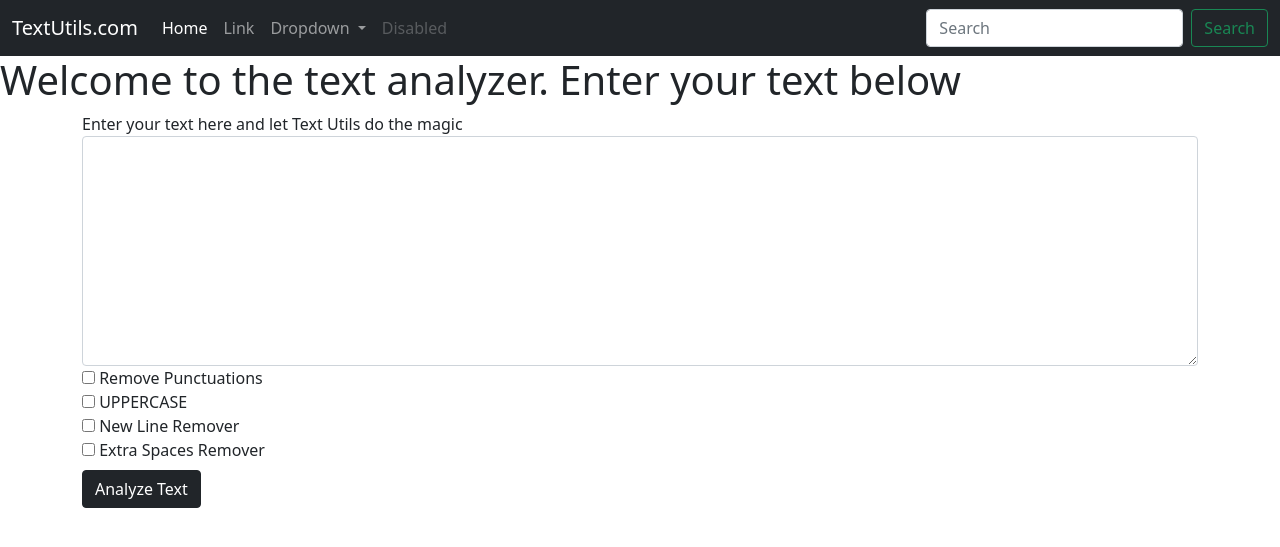
After one commit to Gayatri-Shastri7/Django_Text_Analyser, a Python web app: template templates/index1.html in a window 1280 px wide. The commit adds this page. Shown: the top 547 px of the page. Run offline with Jinja, Linux system fonts and the light colour scheme; the template is opened without the code that fills it, so the values that code supplies are empty; some libraries are stand-ins or nearby versions.

Commit message:
First commit

```diff
--- a/templates/analyze.html
+++ b/templates/analyze.html
@@ -7,7 +7,7 @@
 <body>
 <h1>Your Analyzed Text - {{ purpose }}</h1>
 <p>
-    {{ analyzed_text }}
+    <pre>{{ analyzed_text }}</pre>
 
 </p>
 </body>
--- a/templates/index.html
+++ b/templates/index.html
@@ -10,6 +10,12 @@
     <textarea name='text' style='margin: 0px; width: 721px; height: 93px;'></textarea><br>
 
     <input type="checkbox" name="removepunc"> Remove Punctuations<br>
+    <input type="checkbox" name="fullcaps"> UPPERCASE<br>
+    <input type="checkbox" name="newlineremover"> New Line Remover<br>
+    <input type="checkbox" name="extraspaceremover"> Extra Spaces Remover<br>
+    <input type="checkbox" name="charcount"> Counts no. of character<br>
+
+
     <button type='submit'> Analyze Text</button>
 
 </form>
--- /dev/null
+++ b/templates/index1.html
@@ -0,0 +1,131 @@
+<!DOCTYPE html>
+<html lang="en">
+<head>
+    <link href="https://cdn.jsdelivr.net/npm/bootstrap@5.0.1/dist/css/bootstrap.min.css" rel="stylesheet" integrity="sha384-+0n0xVW2eSR5OomGNYDnhzAbDsOXxcvSN1TPprVMTNDbiYZCxYbOOl7+AMvyTG2x" crossorigin="anonymous">
+    <meta charset="UTF-8">
+    <title>Text Utils</title>
+</head>
+<body>
+<nav class="navbar navbar-expand-lg navbar-dark bg-dark">
+    <div class="container-fluid">
+        <a class="navbar-brand" href="#">TextUtils.com</a>
+      <button class="navbar-toggler" type="button" data-bs-toggle="collapse" data-bs-target="#navbarSupportedContent" aria-controls="navbarSupportedContent" aria-expanded="false" aria-label="Toggle navigation">
+        <span class="navbar-toggler-icon"></span>
+      </button>
+      <div class="collapse navbar-collapse" id="navbarSupportedContent">
+        <ul class="navbar-nav me-auto mb-2 mb-lg-0">
+          <li class="nav-item">
+            <a class="nav-link active" aria-current="page" href="#">Home</a>
+          </li>
+          <li class="nav-item">
+            <a class="nav-link" href="#">Link</a>
+          </li>
+          <li class="nav-item dropdown">
+            <a class="nav-link dropdown-toggle" href="#" id="navbarDropdown" role="button" data-bs-toggle="dropdown" aria-expanded="false">
+              Dropdown
+            </a>
+            <ul class="dropdown-menu" aria-labelledby="navbarDropdown">
+              <li><a class="dropdown-item" href="#">Action</a></li>
+              <li><a class="dropdown-item" href="#">Another action</a></li>
+              <li><hr class="dropdown-divider"></li>
+              <li><a class="dropdown-item" href="#">Something else here</a></li>
+            </ul>
+          </li>
+          <li class="nav-item">
+            <a class="nav-link disabled" href="#" tabindex="-1" aria-disabled="true">Disabled</a>
+          </li>
+        </ul>
+        <form class="d-flex">
+          <input class="form-control me-2" type="search" placeholder="Search" aria-label="Search">
+          <button class="btn btn-outline-success" type="submit">Search</button>
+        </form>
+      </div>
+    </div>
+  </nav>
+
+  <h1>Welcome to the text analyzer. Enter your text below</h1>
+  <!-- <form action='/analyze' method='get'>
+
+    <div class="mb-3" >
+
+            <label for="exampleFormControlTextarea1" class="form-label">Example textarea</label>
+            <textarea class="form-control" id="exampleFormControlTextarea1" rows="3"></textarea> -->
+
+            <div class="container">
+
+                <form action='/analyze' method='get'>
+
+
+
+                <div class="form-group">
+                  <label for="exampleFormControlTextarea1">Enter your text here and let Text Utils do the magic</label>
+                  <textarea class="form-control" name='text' id="exampleFormControlTextarea1" rows="9"></textarea>
+                </div>
+
+              <div class="custom-control custom-switch">
+                <input type="checkbox" name="removepunc" class="custom-control-input" id="customSwitch1">
+                <label class="custom-control-label" for="customSwitch1">Remove Punctuations</label>
+              </div>
+
+                <div class="custom-control custom-switch">
+                <input type="checkbox" name="fullcaps" class="custom-control-input" id="customSwitch2">
+                <label class="custom-control-label" for="customSwitch2">UPPERCASE</label>
+              </div>
+
+                <div class="custom-control custom-switch">
+                <input type="checkbox"  name="newlineremover" class="custom-control-input" id="customSwitch3">
+                <label class="custom-control-label" for="customSwitch3">New Line Remover</label>
+              </div>
+
+                <div class="custom-control custom-switch">
+                <input type="checkbox"  name="extraspaceremover" class="custom-control-input" id="customSwitch4">
+                <label class="custom-control-label" for="customSwitch4">Extra Spaces Remover</label>
+              </div>
+
+              <button type="submit" class="btn btn-dark mt-2">Analyze Text</button>
+                  </form>
+              </div>
+
+
+                  <!-- Optional JavaScript -->
+                  <!-- jQuery first, then Popper.js, then Bootstrap JS -->
+                  <script src="https://code.jquery.com/jquery-3.3.1.slim.min.js" integrity="sha384-q8i/X+965DzO0rT7abK41JStQIAqVgRVzpbzo5smXKp4YfRvH+8abtTE1Pi6jizo" crossorigin="anonymous"></script>
+                  <script src="https://cdnjs.cloudflare.com/ajax/libs/popper.js/1.14.6/umd/popper.min.js" integrity="sha384-wHAiFfRlMFy6i5SRaxvfOCifBUQy1xHdJ/yoi7FRNXMRBu5WHdZYu1hA6ZOblgut" crossorigin="anonymous"></script>
+                  <script src="https://stackpath.bootstrapcdn.com/bootstrap/4.2.1/js/bootstrap.min.js" integrity="sha384-B0UglyR+jN6CkvvICOB2joaf5I4l3gm9GU6Hc1og6Ls7i6U/mkkaduKaBhlAXv9k" crossorigin="anonymous"></script>
+                </body>
+              </html>
+    <!-- </div>
+    <br>
+    <div class="form-check form-switch">
+        <input class="form-check-input" type="checkbox" id="flexSwitchCheckDefault" name="removepunc">
+        <label class="form-check-label" for="flexSwitchCheckDefault">Remove Punctuations</label>
+    </div>
+    <div class="form-check form-switch">
+        <input class="form-check-input" type="checkbox" id="flexSwitchCheckDefault"  name="fullcaps">
+        <label class="form-check-label" for="flexSwitchCheckDefault">UPPERCASE</label>
+    </div>
+    <div class="form-check form-switch">
+        <input class="form-check-input" type="checkbox" id="flexSwitchCheckDefault" name="newlineremover">
+        <label class="form-check-label" for="flexSwitchCheckDefault"> New Line Remover</label>
+      </div>
+      <div class="form-check form-switch">
+        <input class="form-check-input" type="checkbox" id="flexSwitchCheckDefault" name="extraspaceremover">
+        <label class="form-check-label" for="flexSwitchCheckDefault"> Extra Spaces Remover</label>
+      </div>
+      <div class="form-check form-switch">
+        <input class="form-check-input" type="checkbox" id="flexSwitchCheckDefault" name="charcount">
+        <label class="form-check-label" for="flexSwitchCheckDefault"> Counts no. of character</label>
+      </div> -->
+
+
+    <!-- <input type="checkbox" name="removepunc"> Remove Punctuations<br>
+    <input type="checkbox" name="fullcaps"> UPPERCASE<br>
+    <input type="checkbox" name="newlineremover"> New Line Remover<br>
+    <input type="checkbox" name="extraspaceremover"> Extra Spaces Remover<br>
+    <input type="checkbox" name="charcount"> Counts no. of character<br> -->
+
+
+    <!-- <button type='submit'> Analyze Text</button>
+</form>
+</body>
+</html> -->
```
Also changed, not shown: mysite/views.py (+35 -2 lines), templates/analyze1.html (added, +66 -0 lines).
